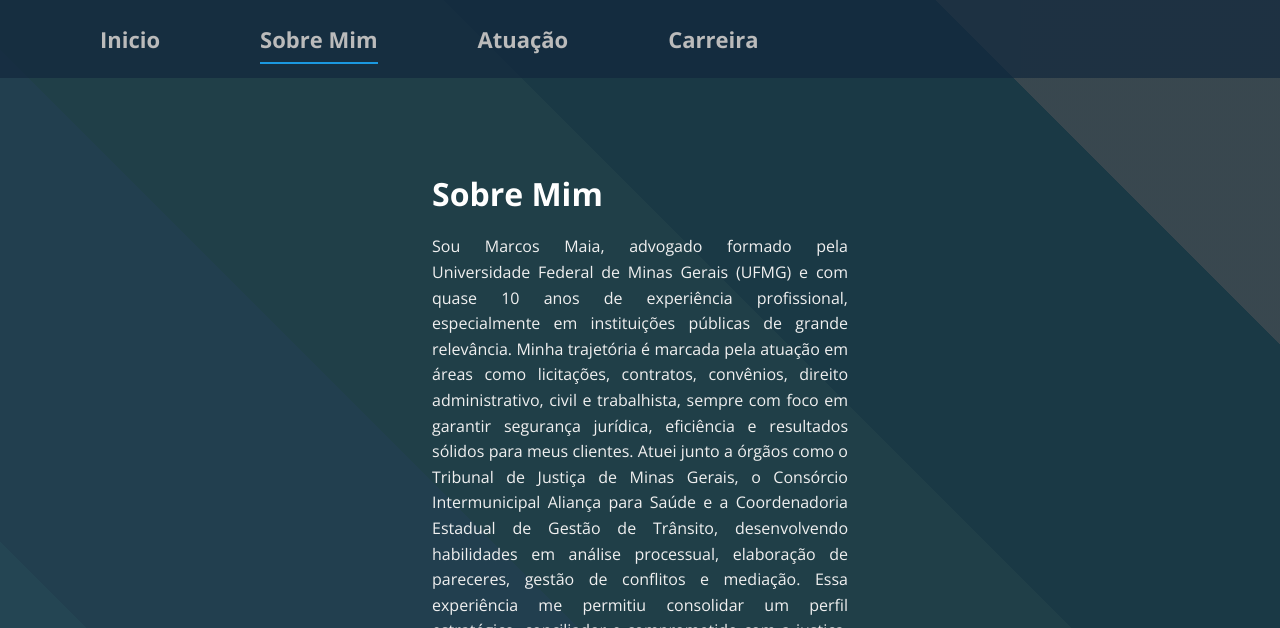
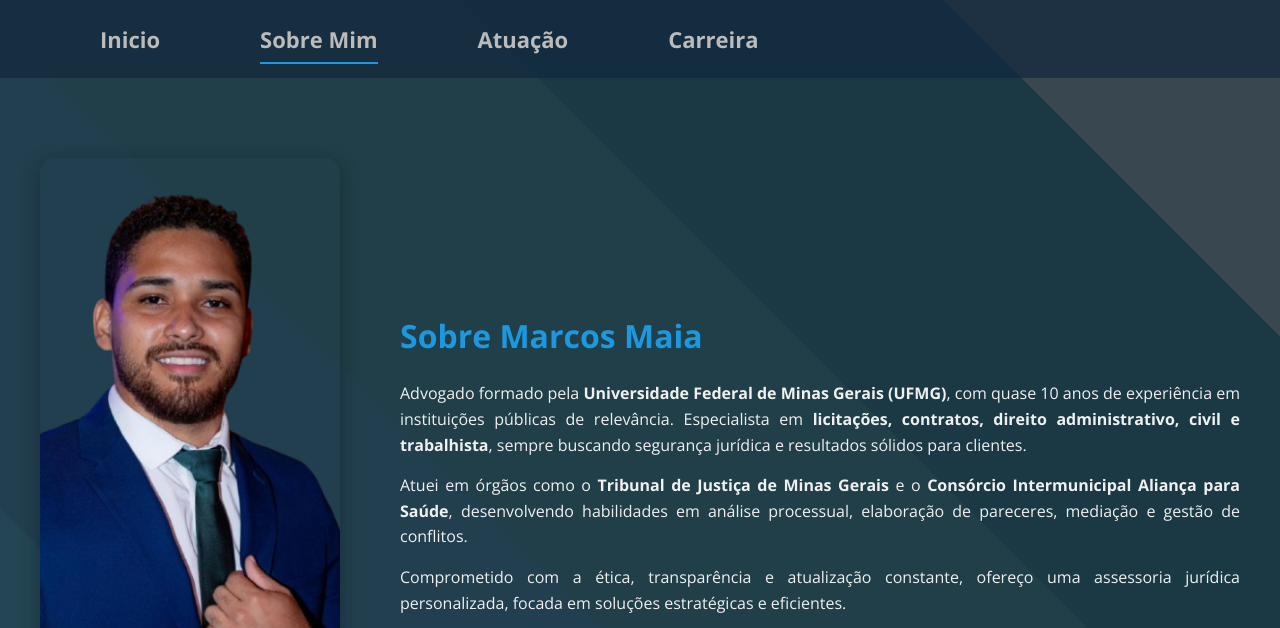
Before and after one commit to Jh3fferson/Site-para-Advogado, a plain HTML site: page index.html in a window 1280 px wide. Both pictures are taken after a click on the link "Sobre Mim". Shown: the part 148-776 px from the top of the page. Drawn offline with nearby package versions, Linux system fonts and the light colour scheme.

Commit message:
mundanças no Sobre-Mim

```diff
--- a/index.html
+++ b/index.html
@@ -28,8 +28,7 @@
         <i class="bx bxl-instagram"></i>
         marcosssmaia
       </a>
-      <a
-        href="https://mail.google.com/mail/?view=cm&fs=1&to=marcosadvmarcosadv@gmail.com&su=&body=">
+      <a href="https://mail.google.com/mail/?view=cm&fs=1&to=marcosadvmarcosadv@gmail.com&su=&body=">
         <i class="bx bxl-gmail"></i>
         marcosadvmarcosadv@gmail.com
       </a>
@@ -80,32 +79,34 @@
   </section>
 
   <!-- SOBRE MIM -->
+  <!-- SOBRE MIM -->
   <section class="secao" id="Sobre-Mim">
-    <div class="descricao">
-      <h1>Sobre Mim</h1>
-      <p>
-        Sou Marcos Maia, advogado formado pela Universidade Federal de
-        Minas Gerais (UFMG) e com quase 10 anos de experiência
-        profissional, especialmente em instituições públicas de grande
-        relevância. Minha trajetória é marcada pela atuação em áreas como
-        licitações, contratos, convênios, direito administrativo, civil e
-        trabalhista, sempre com foco em garantir segurança jurídica,
-        eficiência e resultados sólidos para meus clientes. Atuei junto a
-        órgãos como o Tribunal de Justiça de Minas Gerais, o Consórcio
-        Intermunicipal Aliança para Saúde e a Coordenadoria Estadual de
-        Gestão de Trânsito, desenvolvendo habilidades em análise
-        processual, elaboração de pareceres, gestão de conflitos e
-        mediação. Essa experiência me permitiu consolidar um perfil
-        estratégico, conciliador e comprometido com a justiça. Além da
-        prática jurídica, mantenho constante atualização acadêmica, com
-        cursos de extensão em Processo Civil, Direito Administrativo,
-        Direito Ambiental e outras áreas fundamentais do Direito. Meu
-        compromisso é oferecer assessoria jurídica personalizada, pautada
-        pela ética, transparência e dedicação, buscando sempre as melhores
-        soluções para pessoas e organizações.
-      </p>
+    <div class="container-sobre">
+      <div class="foto-sobre">
+        <img src="img/advogado.png" alt="Marcos Maia">
+      </div>
+      <div class="texto-sobre">
+        <h1>Sobre Marcos Maia</h1>
+        <p>
+          Advogado formado pela <strong>Universidade Federal de Minas Gerais (UFMG)</strong>, com quase 10 anos de
+          experiência em instituições públicas de relevância. Especialista em <strong>licitações, contratos, direito
+            administrativo, civil e trabalhista</strong>, sempre buscando segurança jurídica e resultados sólidos para
+          clientes.
+        </p>
+        <p>
+          Atuei em órgãos como o <strong>Tribunal de Justiça de Minas Gerais</strong> e o <strong>Consórcio
+            Intermunicipal Aliança para Saúde</strong>, desenvolvendo habilidades em análise processual, elaboração de
+          pareceres, mediação e gestão de conflitos.
+        </p>
+        <p>
+          Comprometido com a ética, transparência e atualização constante, ofereço uma assessoria jurídica
+          personalizada, focada em soluções estratégicas e eficientes.
+        </p>
+        <a href="#Atuacao" id="saiba-mais" class="btn-consulta">Saiba Mais</a>
+      </div>
     </div>
   </section>
+
 
 
   <!-- ATUAÇÃO -->
--- a/script.js
+++ b/script.js
@@ -1,15 +1,12 @@
 const barra = document.getElementById('top-bar');
 const secoes = document.querySelectorAll('.secao');
-const links = document.querySelectorAll('#top-bar nav a');
+const links = document.querySelectorAll('a');
 const consulte = document.getElementById('consulta')
 
 
 consulte.addEventListener('click', function () {
-  const email = "marcosadvmarcosadv@gmail.com";
-  const subject = "Agendamento de consulta";
-  const body = "Olá, gostaria de marcar uma consulta.";
 
-  const mailtoLink = `https://mail.google.com/mail/?view=cm&fs=1&to=${email}&su=${encodeURIComponent(subject)}&body=${encodeURIComponent(body)}`;
+  const mailtoLink = `https://docs.google.com/forms/d/e/1FAIpQLSd8y_kR56n7sRV-JidMuqgRhFZQLCnvi9X0A_ToKinScXgB-g/viewform?usp=header`;
 
   window.location.href = mailtoLink;
 });
@@ -57,6 +54,25 @@ links.forEach(link => {
   });
 });
 
+const saibaMais = document.getElementById('saiba-mais');
+
+saibaMais.addEventListener('click', function (e) {
+  e.preventDefault(); // impede o comportamento padrão do link
+
+  // Remove a classe ativo de todos os links
+  links.forEach(l => l.classList.remove("ativo"));
+
+  // Adiciona a classe ativo no link do menu correspondente
+  const linkAtuacao = document.querySelector('a[href="#Atuacao"]');
+  if (linkAtuacao) linkAtuacao.classList.add("ativo");
+
+  // Mostra a seção "Atuação"
+  mostrarSecao('#Atuacao');
+
+  // Scroll suave opcional
+  document.querySelector('#Atuacao').scrollIntoView({ behavior: 'smooth' });
+});
+
 // Script original da barra fixa
 window.addEventListener('scroll', () => {
   const topoDaTela = barra.getBoundingClientRect().top;
--- a/style.css
+++ b/style.css
@@ -232,23 +232,54 @@ header {
   display: flex;
   justify-content: center;
   align-items: center;
-  min-height: 100vh;
-  gap: 50px;
-  padding: 50px 20px;
-  flex-wrap: wrap;
-  text-align: left;
+  padding: 80px 20px;
+  color: #f0f0f0;
 }
 
-#Sobre-Mim .descricao {
-  width: 40%;
+#Sobre-Mim .container-sobre {
   display: flex;
-  flex-direction: column;
-  justify-content: center;
-  align-items: left;
-  text-align: left;
-  border-radius: 20px;
-  padding: 40px;
+  max-width: 1200px;
+  gap: 60px;
+  align-items: center;
+  flex-wrap: wrap;
 }
+
+#Sobre-Mim .foto-sobre img {
+  width: 300px;
+  border-radius: 15px;
+  box-shadow: 0 5px 20px rgba(0, 0, 0, 0.3);
+}
+
+#Sobre-Mim .texto-sobre {
+  flex: 1;
+  min-width: 300px;
+}
+
+#Sobre-Mim .texto-sobre h1 {
+  color: var(--cor-detalhes);
+  margin-bottom: 20px;
+}
+
+#Sobre-Mim .texto-sobre p {
+  margin-bottom: 15px;
+  line-height: 1.6;
+}
+
+#Sobre-Mim .btn-consulta {
+  display: inline-block;
+  padding: 12px 25px;
+  background-color: var(--cor-detalhes);
+  color: #fff;
+  border-radius: 8px;
+  text-decoration: none;
+  transition: background 0.3s ease, transform 0.3s ease;
+}
+
+#Sobre-Mim .btn-consulta:hover {
+  background-color: var(--cor-detalhes-clara);
+  transform: scale(1.05);
+}
+
 
 
 /* ========================= */
```
Also changed, not shown: 1 other file.
